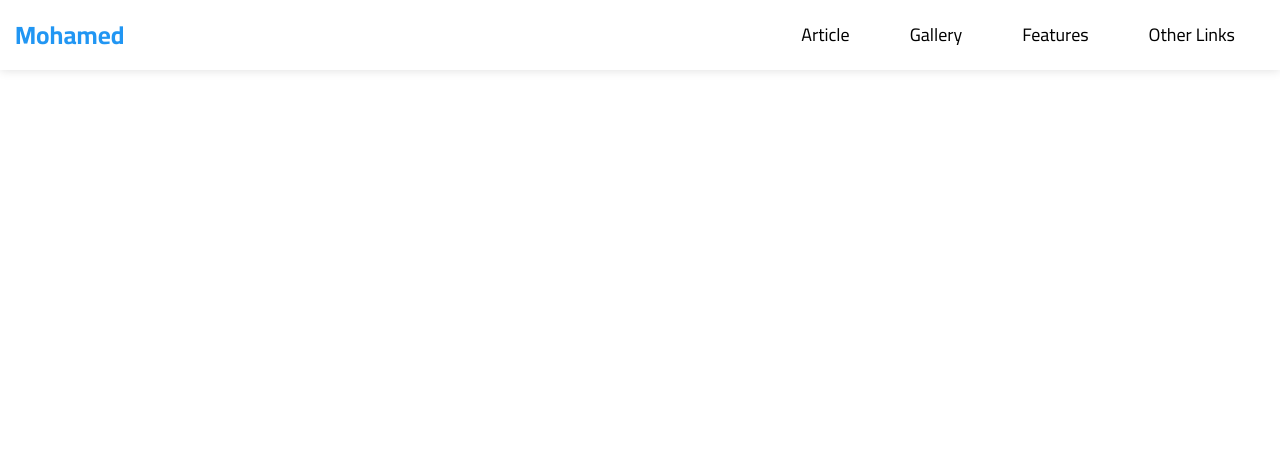
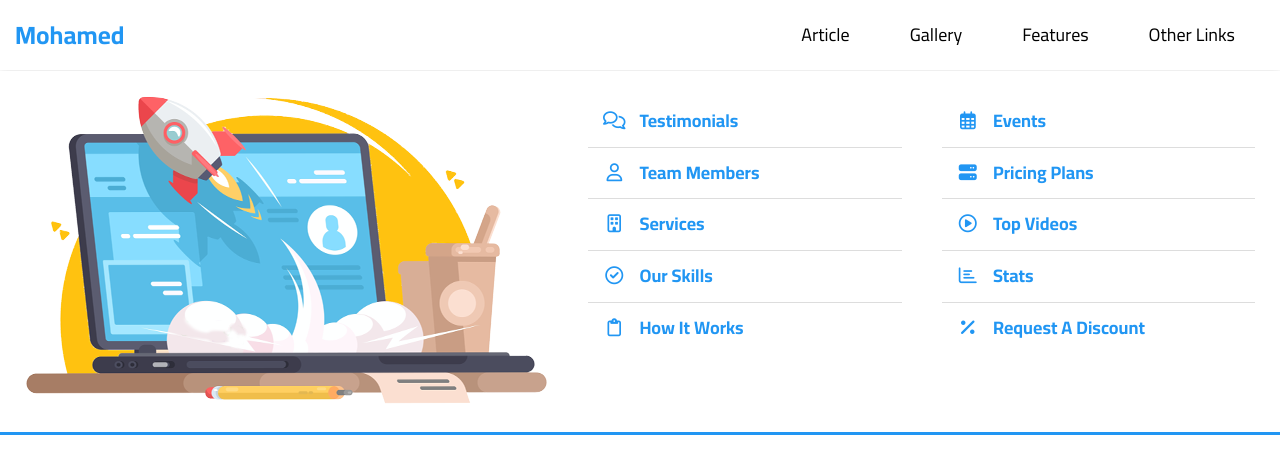
Before and after one commit to midofares61/mohamed, a plain HTML site: page index.html in a window 1280 px wide. Both pictures are taken after a click on the link "Other Links". Drawn offline with Linux system fonts and the light colour scheme.

Commit message:
update header

```diff
--- a/css/style.css
+++ b/css/style.css
@@ -6,6 +6,7 @@
 
 :root {
     --main-color: #2196f3;
+    --main-transition: 0.3s;
 }
 
 html {
@@ -63,10 +64,77 @@ ul {
     display: flex;
 }
 
-.header .main-nav li a {
+.header .main-nav>li>a {
     color: black;
     font-size: 18px;
     padding: 0 30px;
     height: 70px;
     position: relative;
+    display: flex;
+    align-items: center;
+    transition: var(--main-transition);
+    overflow: hidden;
 }
+
+.header .main-nav>li>a::before {
+    content: '';
+    position: absolute;
+    width: 100%;
+    height: 4px;
+    top: 0;
+    left: -100%;
+    background-color: var(--main-color);
+    transition: var(--main-transition);
+}
+
+.header .main-nav>li>a:hover::before {
+    left: 0;
+}
+
+.header .main-nav>li>a:hover {
+    background-color: #f2f2f2;
+    color: var(--main-color);
+}
+
+.header .mega-menu {
+    position: absolute;
+    left: 0;
+    display: flex;
+    background-color: white;
+    width: 100%;
+    padding: 25px;
+    gap: 40px;
+    border-bottom: 3px solid var(--main-color);
+    z-index: -1;
+    opacity: 0;
+    top: calc(100% + 50px);
+    transition: var(--main-transition);
+
+}
+
+.menu-toggle {
+    opacity: 1 !important;
+    top: calc(100% + 1px) !important;
+    z-index: 100 !important;
+}
+
+.header .links {
+    min-width: 250px;
+    flex: 1;
+}
+
+.header .links li a {
+    color: var(--main-color);
+    font-size: 18px;
+    font-weight: bold;
+    padding: 15px;
+    display: block;
+}
+
+.header .links li:not(:last-child) {
+    border-bottom: 1px solid #ddd;
+}
+
+.header .links li a i {
+    margin-right: 10px;
+}
--- a/index.html
+++ b/index.html
@@ -22,7 +22,48 @@
                 <li><a href="#article">Article</a></li>
                 <li><a href="#gallery">Gallery</a></li>
                 <li><a href="#features">Features</a></li>
-                <li><a href="#">Other Links</a></li>
+                <li>
+                    <a href="#" id="other">Other Links</a>
+                    <div class="mega-menu">
+                        <div class="image">
+                            <img src="images/megamenu.png">
+                        </div>
+                        <ul class="links">
+                            <li>
+                                <a href="#testimonials"><i class="far fa-comments fa-fw"></i> Testimonials</a>
+                            </li>
+                            <li>
+                                <a href="#team"><i class="far fa-user fa-fw"></i> Team Members</a>
+                            </li>
+                            <li>
+                                <a href="#services"><i class="far fa-building fa-fw"></i> Services</a>
+                            </li>
+                            <li>
+                                <a href="#our-skills"><i class="far fa-check-circle fa-fw"></i> Our Skills</a>
+                            </li>
+                            <li>
+                                <a href="#work-steps"><i class="far fa-clipboard fa-fw"></i> How It Works</a>
+                            </li>
+                        </ul>
+                        <ul class="links">
+                            <li>
+                                <a href="#events"><i class="far fa-calendar-alt fa-fw"></i> Events</a>
+                            </li>
+                            <li>
+                                <a href="#pricing"><i class="fas fa-server fa-fw"></i> Pricing Plans</a>
+                            </li>
+                            <li>
+                                <a href="#video"><i class="far fa-play-circle fa-fw"></i> Top Videos</a>
+                            </li>
+                            <li>
+                                <a href="#stats"><i class="far fa-chart-bar fa-fw"></i> Stats</a>
+                            </li>
+                            <li>
+                                <a href="#discount"><i class="fas fa-percent fa-fw"></i> Request A Discount</a>
+                            </li>
+                        </ul>
+                    </div>
+                </li>
             </ul>
         </div>
     </div>
--- a/js/script.js
+++ b/js/script.js
@@ -0,0 +1,8 @@
+let btn = document.querySelector("#other");
+let menu = document.querySelector(".mega-menu");
+
+btn.addEventListener(
+    "click", function () {
+        menu.classList.toggle("menu-toggle");
+    }
+)
```
Also changed, not shown: 1 other file.
